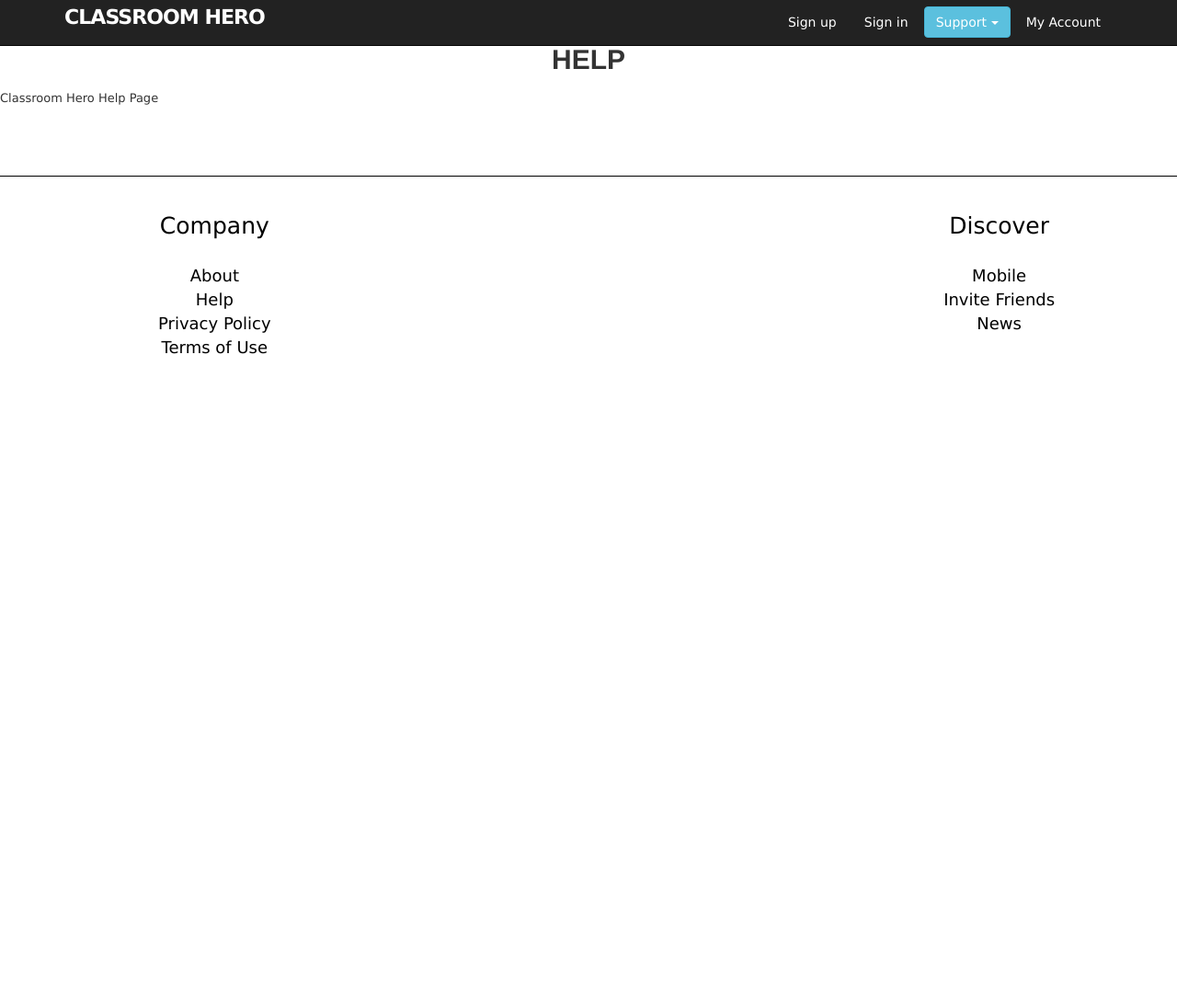
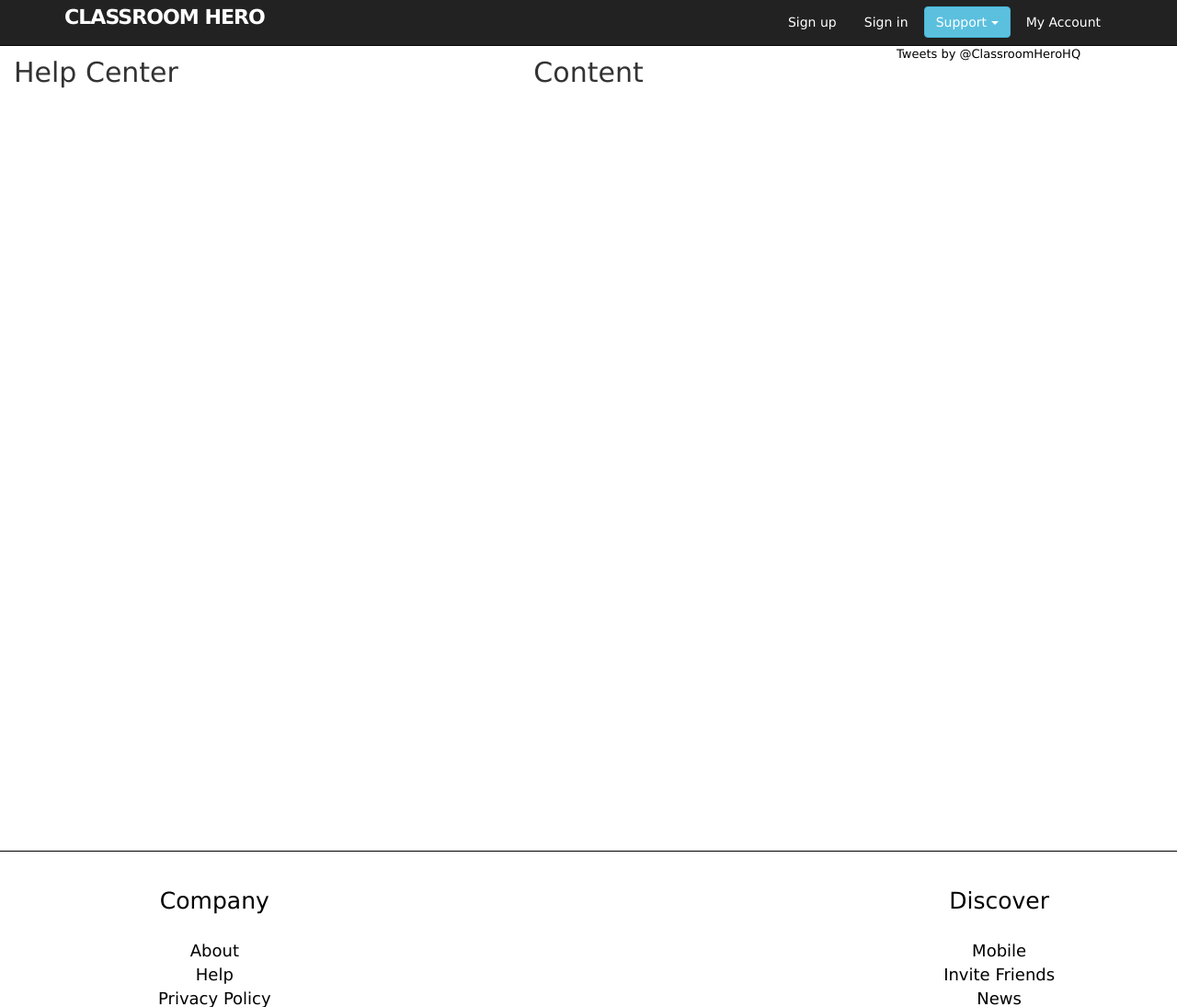
Before and after one commit to JoshNussbaum/classroom-hero-rails, a Rails app: page /help in a window 1280 px wide. Shown: the top 1095 px of the page at 92% size. Before the commit the page ends 800 px from the top, so only its background shows below. Run offline with Rails 7, Linux system fonts and the light colour scheme; style sheets or scripts are compiled from the project's sources; some libraries are stand-ins or nearby versions.

Commit message:
Bootstrap to help page
Left sidebar menu, content, and twitter feed

```diff
--- a/workspace/web_app/app/assets/stylesheets/custom.css.scss
+++ b/workspace/web_app/app/assets/stylesheets/custom.css.scss
@@ -205,3 +205,21 @@ footer {
 #teacherVideos{
   overflow-x:hidden;
 }
+
+
+
+/* Help Page */
+
+.help-page{
+  min-height: 800px;
+  background-size: cover;
+}
+
+.twitterTimeline{
+  float: right;
+  min-height: 800px;
+}
+
+.dashboard{
+  margin-top: 20px;
+}
--- a/workspace/web_app/app/views/pages/about.html.erb
+++ b/workspace/web_app/app/views/pages/about.html.erb
@@ -6,8 +6,5 @@
     </head>
     <body>
         <h1>About</h1><br>
-        <p>
-            Classroom Hero About Page
-        </p>
     </body>
 </html>
--- a/workspace/web_app/app/views/pages/help.html.erb
+++ b/workspace/web_app/app/views/pages/help.html.erb
@@ -5,9 +5,22 @@
         <title><%= yield(:title) %> | Classroom Hero</title>
     </head>
     <body>
-        <h1>Help</h1><br>
-        <p>
-            Classroom Hero Help Page
-        </p>
+	    <div class="help-page">
+	    	<div class="dashboard col-md-3">
+	    		<div style="font-size: 30px;">
+	    			Help Center
+	    		</div>
+	    	</div>
+
+	    	<div class="dashboard col-md-6">
+	    		<div style="font-size: 30px; text-align:center;">
+	    			Content
+	    		</div>
+	    	</div>
+	        <div class="twitterTimeline col-md-3">
+	        	 <a class="twitter-timeline"  href="https://twitter.com/ClassroomHeroHQ" data-widget-id="537197085322264578">Tweets by @ClassroomHeroHQ</a>
+            	<script>!function(d,s,id){var js,fjs=d.getElementsByTagName(s)[0],p=/^http:/.test(d.location)?'http':'https';if(!d.getElementById(id)){js=d.createElement(s);js.id=id;js.src=p+"://platform.twitter.com/widgets.js";fjs.parentNode.insertBefore(js,fjs);}}(document,"script","twitter-wjs");</script>
+		    </div>
+	    </div>
     </body>
 </html>
```
Also changed, not shown: workspace/web_app/app/views/layouts/application.html.erb (line endings or trailing spaces).
